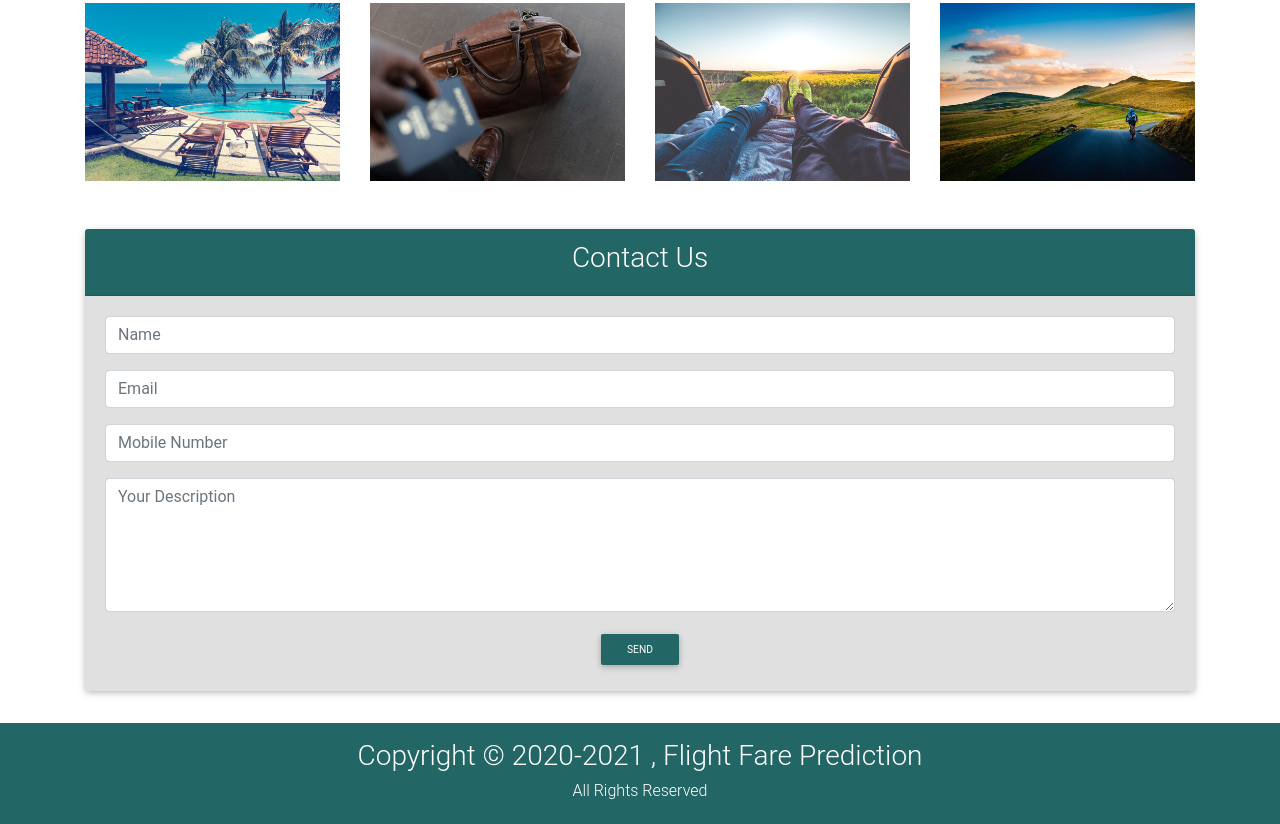
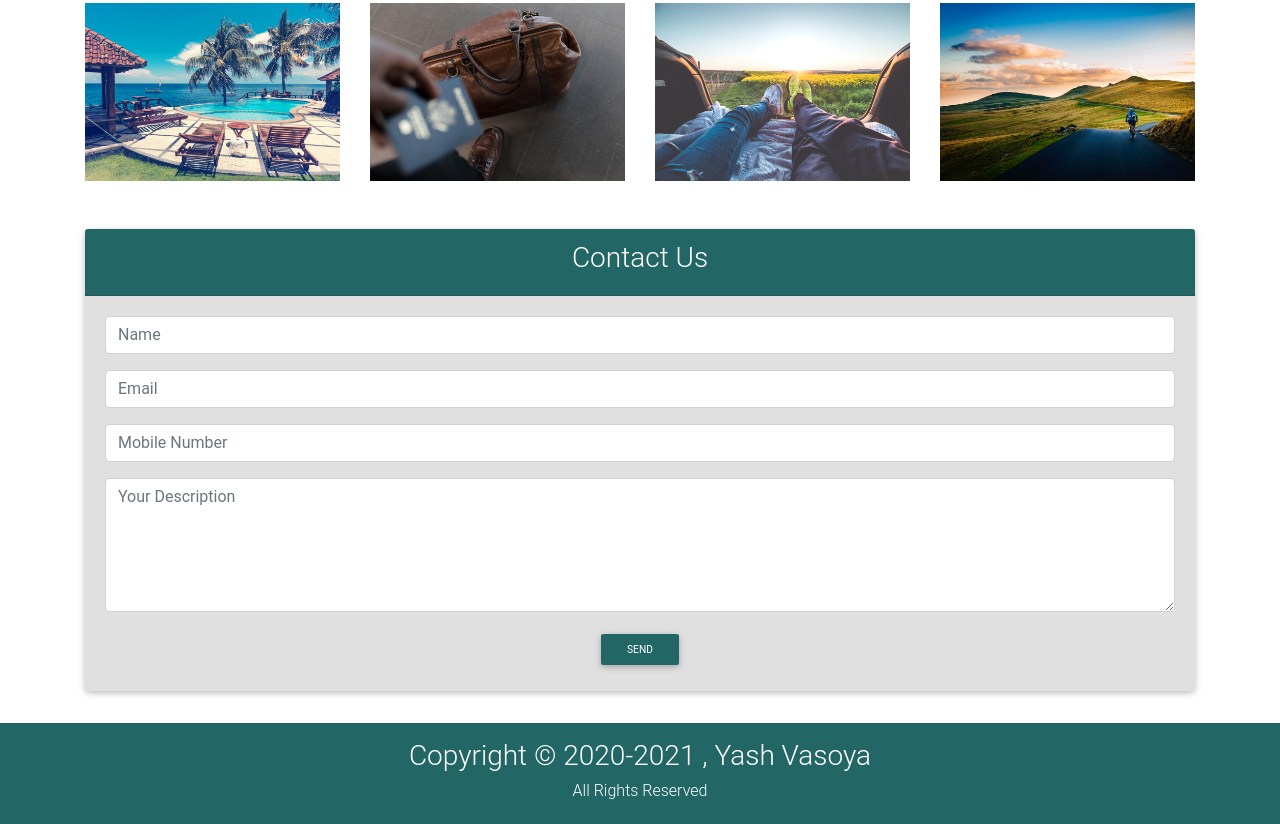
Before and after one commit to DevYashVasoya/predict2021, a plain HTML site: page index.html in a window 1280 px wide. Shown: the part 3360-4184 px from the top of the page. Drawn offline with Linux system fonts and the light colour scheme.

Commit message:
Update index.html

```diff
--- a/index.html
+++ b/index.html
@@ -437,7 +437,7 @@
         <div class="container">
             <div class="row">
                 <div class="col">
-                    <h3>Copyright &copy; 2020-2021 , Flight Fare Prediction</h3>
+                    <h3>Copyright &copy; 2020-2021 , Yash Vasoya <!-- Flight Fare Prediction --></h3>
                     <h6>All Rights Reserved</h6>
                 </div>
             </div>
```
